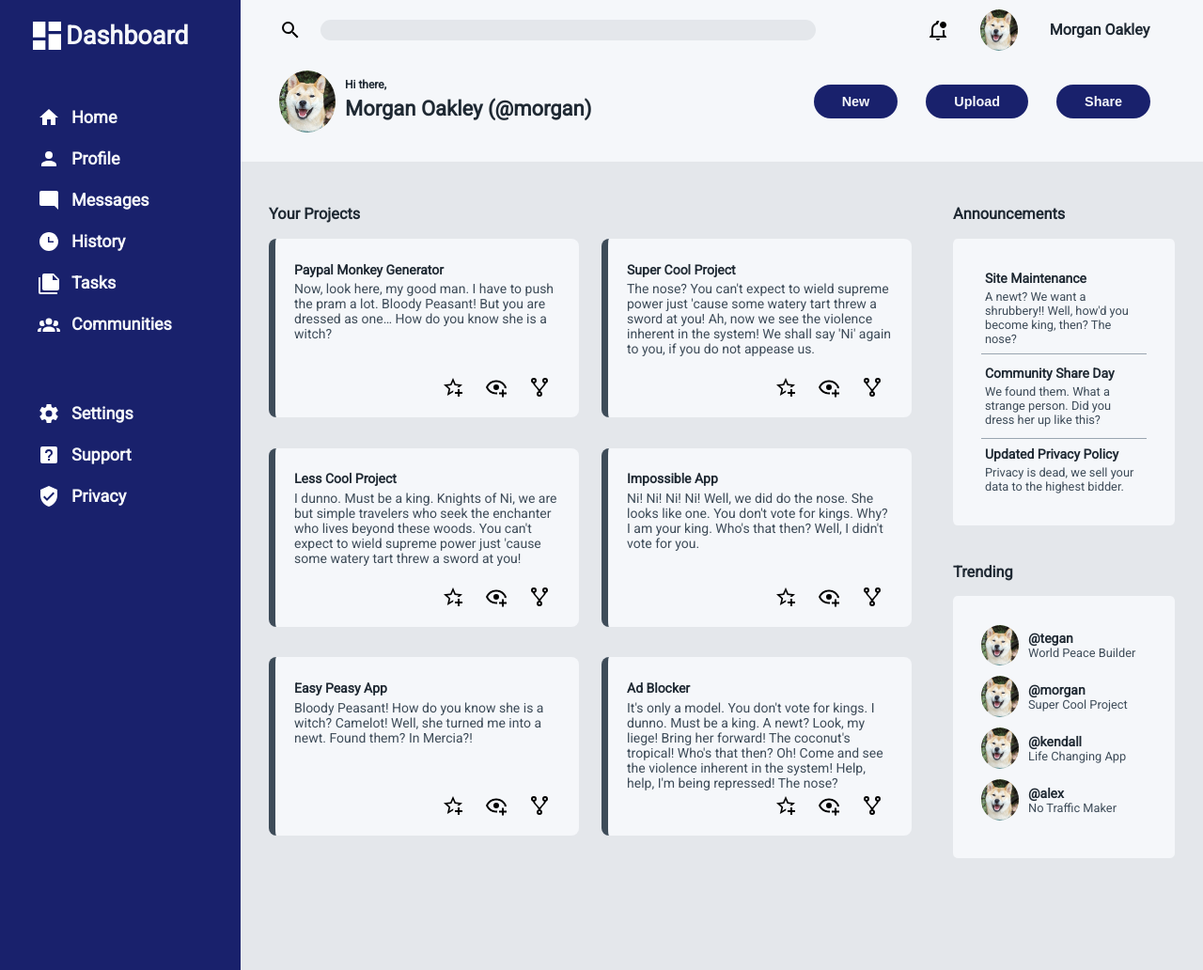
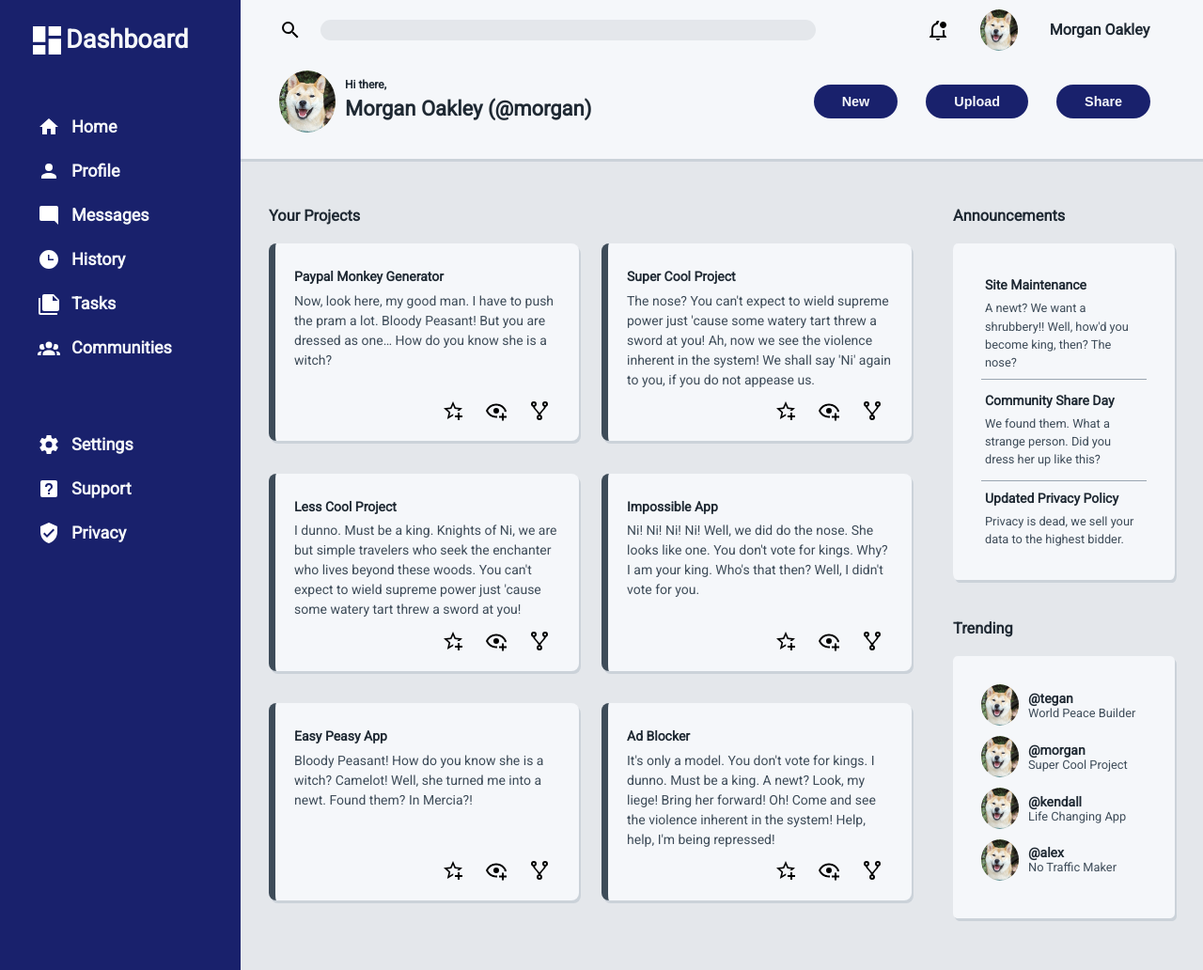
Before and after one commit to kenizaya/admin-dashboard, a plain HTML site: page index.html in a window 1280 px wide. Shown: the whole page at 94% size. Drawn offline with Linux system fonts and the light colour scheme.

Commit message:
Add box shadow to project and announcement tabs

```diff
--- a/index.html
+++ b/index.html
@@ -171,7 +171,7 @@
                 <div class="project">
                     <h4>Ad Blocker</h4>
                     <p>It's only a model. You don't vote for kings. I dunno. Must be a king. A newt? Look, my liege! Bring her forward!
-                        The coconut's tropical! Who's that then? Oh! Come and see the violence inherent in the system! Help, help, I'm being repressed! The nose?
+                        Oh! Come and see the violence inherent in the system! Help, help, I'm being repressed!
                     </p>
 
                     <div class="project-icons">
--- a/style.css
+++ b/style.css
@@ -6,6 +6,7 @@ body {
     font-family: Roboto, sans-serif;
     font-weight: bold;
     color: #1F2933;
+    line-height: 1.5;
 }
 
 .container {
@@ -24,7 +25,8 @@ body {
 .header {
     background-color: #F5F7FA;
     grid-area: header;
-    box-shadow: 0px 200px #1F2933;
+    margin-bottom: 3px;
+    box-shadow: 0px 3px #CBD2D9;
 }
 
 .header-elements {
@@ -138,6 +140,10 @@ button {
 
 }
 
+button:hover {
+    cursor: pointer;
+}
+
 button:active {
     background-color: #F5F7FA;
     color: #19216C;
@@ -157,7 +163,7 @@ button:active {
     display: grid;
     grid-template-columns: 1fr 1fr;
     grid-template-rows: auto repeat(3, 1fr);
-    height: 90%;
+    height: 97%;
 }
 
 .projects h3 {
@@ -167,9 +173,10 @@ button:active {
 .project {
     border-left: 7px solid #3E4C59;
     border-radius: 8px;
+    box-shadow: 2px 3px #CBD2D9;
     width: 80%;
     padding: 20px;
-    height: 150px;
+    height: 170px;
     background-color: #F5F7FA;
     display: grid;
     grid-template-rows: auto 1fr auto;
@@ -203,6 +210,7 @@ button:active {
     padding: 30px;
     border-radius: 2%;
     margin-bottom: 40px;
+    box-shadow: 2px 3px #CBD2D9;
 }
 
 .announce-card div h5,
@@ -214,6 +222,7 @@ button:active {
 .announce-card div p {
     font-size: 0.8rem;
     color: #3E4C59;
+
 }
 
 .announce-card div:nth-child(2) {
@@ -221,6 +230,7 @@ button:active {
     border-bottom: 1px solid #9AA5B1;
     margin: 8px 0;
     padding: 8px 0;
+
 }
 
 
@@ -241,3 +251,7 @@ button:active {
     color: #3E4C59;
     font-size: 0.8rem;
 }
+
+img:hover {
+    cursor: pointer;
+}
```
